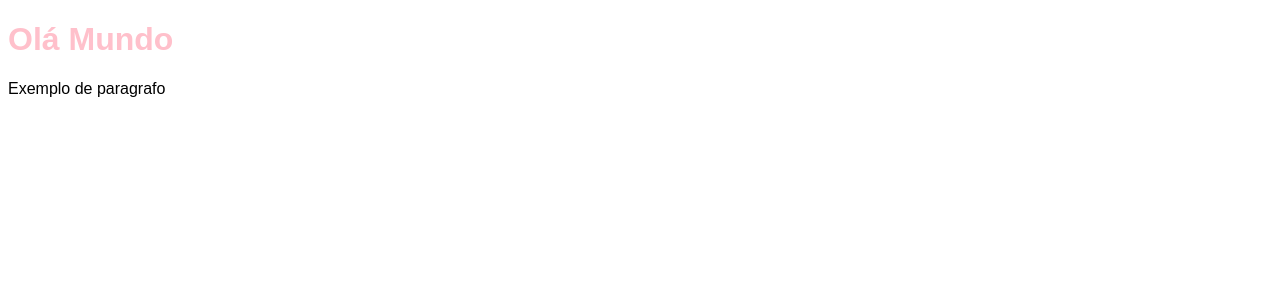
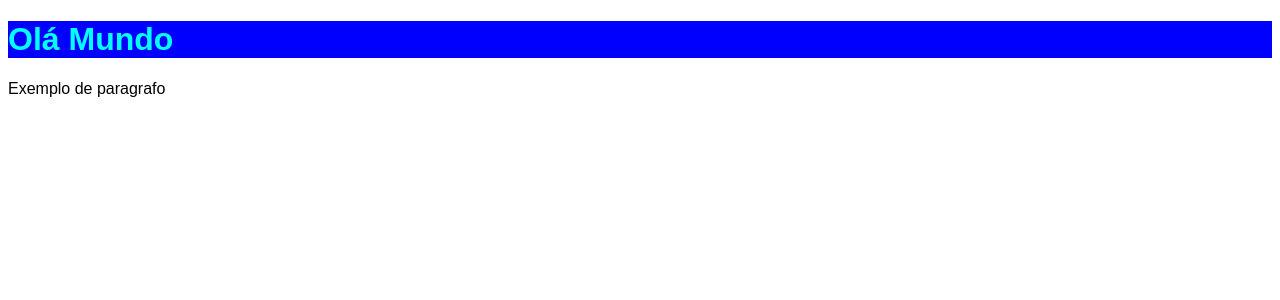
Before and after one commit to EduardoKernGoes/React_JS_19-Next.js_Udemy, a React (Vite) app: page / in a window 1280 px wide. Shown: the top 300 px of the page. Built offline with nearby package versions, Linux system fonts and the light colour scheme.

Commit message:
Aula 14, CSS Module

```diff
--- a/src/App.tsx
+++ b/src/App.tsx
@@ -1,10 +1,12 @@
 import './styles/global.css'
 import './styles/tema.css'
+
+import {Cabecalho} from './componentes/Cabecalho.tsx'
 
 export function App(){
     return (
         <>
-            <h1>Olá Mundo</h1>
+            <Cabecalho />
             <p>
                 Exemplo de paragrafo
             </p>
--- /dev/null
+++ b/src/componentes/Cabecalho.module.css
@@ -0,0 +1,8 @@
+.cabecalho{
+    background: blue;
+    color: black;
+}
+
+.cyan{
+    color: cyan;
+}
--- /dev/null
+++ b/src/componentes/Cabecalho.tsx
@@ -0,0 +1,5 @@
+import styels from './Cabecalho.module.css'
+
+export function Cabecalho(){
+    return <h1 className={`${styels.cabecalho} ${styels.cyan}`}>Olá Mundo</h1>
+}
```
